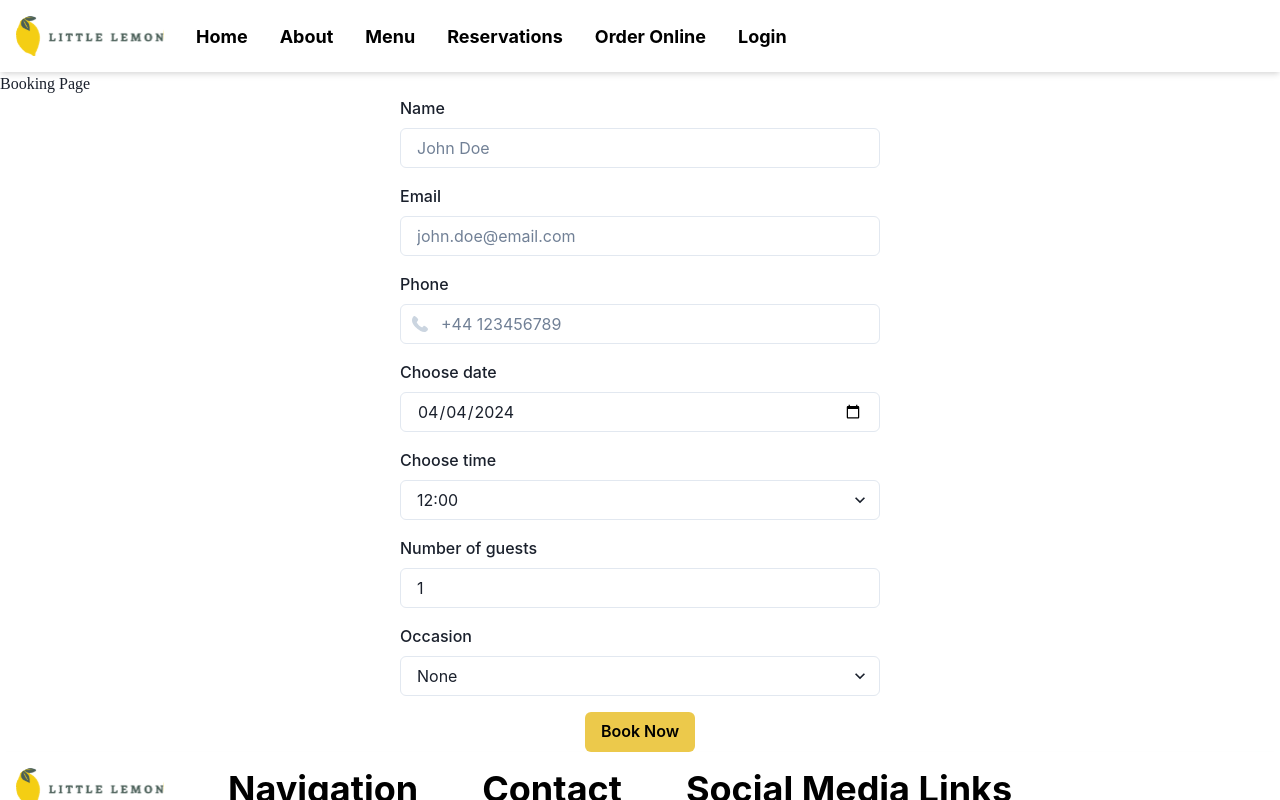
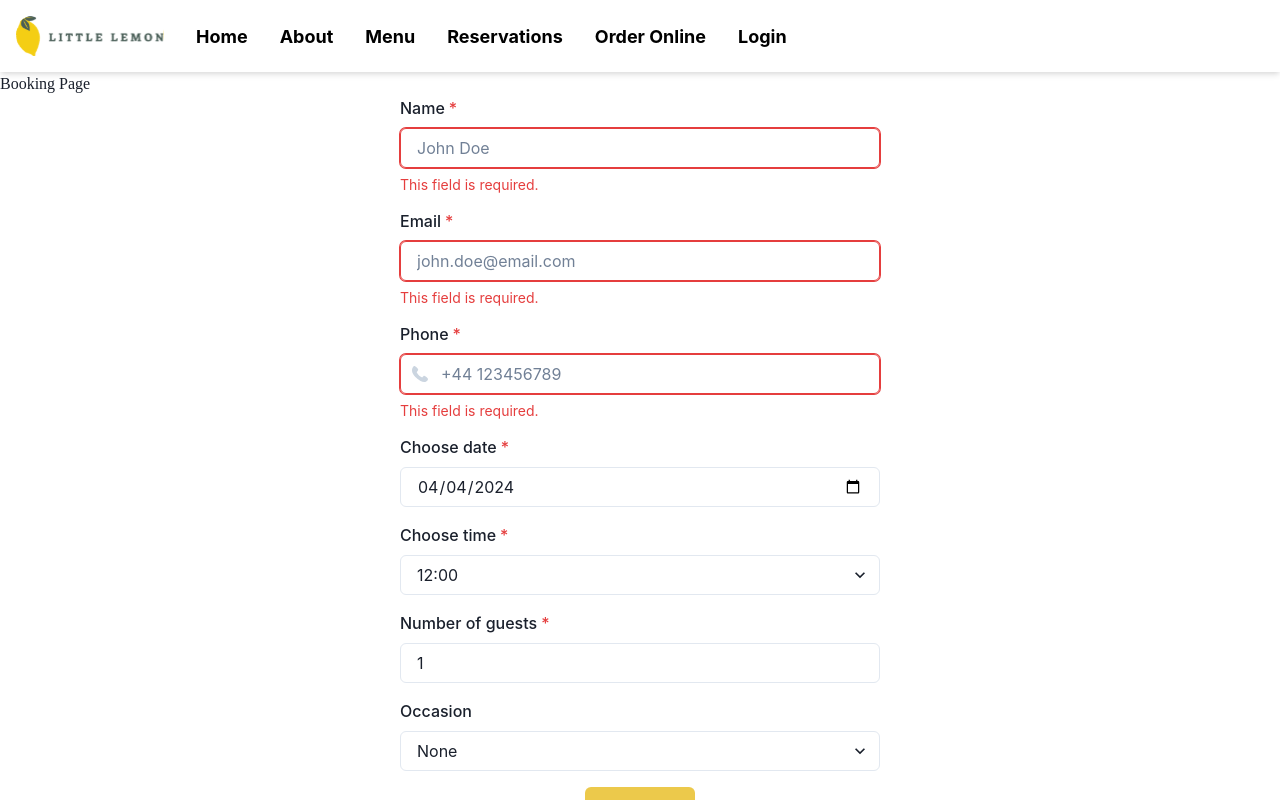
Before and after one commit to nickpolvani/little_lemon, a React (Create React App) app: page /booking in a window 1280 px wide. Shown: the top 800 px of the page. Built offline with nearby package versions, Linux system fonts and the light colour scheme.

Commit message:
stable booking form

```diff
--- a/src/components/BookingForm.js
+++ b/src/components/BookingForm.js
@@ -11,19 +11,24 @@ import {
   Text,
   Alert,
   AlertIcon,
+  FormErrorMessage,
 } from "@chakra-ui/react";
 import { PhoneIcon } from "@chakra-ui/icons";
 
 import { submitBooking } from "../api/api";
 
-function BookingForm({ availableTimes, setAvailableTimes, dateChange, handleBookingConfirmed }) {
+function BookingForm({
+  availableTimes,
+  setAvailableTimes,
+  dateChange,
+  handleBookingConfirmed,
+}) {
   // State variables for each form field
   const today = new Date().toISOString().split("T")[0];
 
   const [name, setName] = useState("");
   const [email, setEmail] = useState("");
   const [phone, setPhone] = useState("");
-
   const [date, setDate] = useState(today);
   const [time, setTime] = useState(availableTimes[0]);
   const [guests, setGuests] = useState(1);
@@ -50,7 +55,15 @@ function BookingForm({ availableTimes, setAvailableTimes, dateChange, handleBook
           setAvailableTimes({ type: "remove", payload: time });
           // Show a success message
           setStatus("success");
-          handleBookingConfirmed({name, email, phone, date, time, guests, occasion});
+          handleBookingConfirmed({
+            name,
+            email,
+            phone,
+            date,
+            time,
+            guests,
+            occasion,
+          });
         } else {
           // Show an error message
           setStatus("error");
@@ -60,7 +73,6 @@ function BookingForm({ availableTimes, setAvailableTimes, dateChange, handleBook
         console.error(err);
         setStatus("error");
       });
-
   }
 
   useEffect(() => {
@@ -88,7 +100,7 @@ function BookingForm({ availableTimes, setAvailableTimes, dateChange, handleBook
       m="auto"
       onSubmit={handleSubmit}
     >
-      <FormControl>
+      <FormControl isRequired isInvalid={name === ""}>
         <FormLabel htmlFor="name">Name</FormLabel>
         <Input
           required={true}
@@ -98,8 +110,14 @@ function BookingForm({ availableTimes, setAvailableTimes, dateChange, handleBook
           onChange={handleNameChange}
           placeholder="John Doe"
         />
+        {name === "" && (
+          <FormErrorMessage>This field is required.</FormErrorMessage>
+        )}
       </FormControl>
-      <FormControl>
+      <FormControl
+        isRequired
+        isInvalid={email === "" || !email.includes("@") || !email.includes(".")}
+      >
         <FormLabel htmlFor="email">Email</FormLabel>
         <Input
           required={true}
@@ -109,9 +127,17 @@ function BookingForm({ availableTimes, setAvailableTimes, dateChange, handleBook
           onChange={handleEmailChange}
           placeholder={"john.doe@email.com"}
         />
+        {email === "" ? (
+          <FormErrorMessage>This field is required.</FormErrorMessage>
+        ) : !email.includes("@") || !email.includes(".") ? (
+          <FormErrorMessage>Invalid email address.</FormErrorMessage>
+        ) : null}
       </FormControl>
 
-      <FormControl>
+      <FormControl
+        isRequired
+        isInvalid={phone === "" || phone.length < 8 || phone.length > 15}
+      >
         <FormLabel htmlFor="phone">Phone</FormLabel>
         <InputGroup>
           <InputLeftElement
@@ -127,9 +153,19 @@ function BookingForm({ availableTimes, setAvailableTimes, dateChange, handleBook
             placeholder="+44 123456789"
           />
         </InputGroup>
+        {phone === "" ? (
+          <FormErrorMessage>This field is required.</FormErrorMessage>
+        ) : phone.length < 8 || phone.length > 15 ? (
+          <FormErrorMessage>
+            Invalid phone number, Length must be between 8 and 15.
+          </FormErrorMessage>
+        ) : null}
       </FormControl>
 
-      <FormControl>
+      <FormControl
+        isRequired
+        isInvalid={date === "" || new Date(date) < new Date(today)}
+      >
         <FormLabel htmlFor="res-date">Choose date</FormLabel>
         <Input
           type="date"
@@ -139,8 +175,20 @@ function BookingForm({ availableTimes, setAvailableTimes, dateChange, handleBook
           min={today}
           required={true}
         />
+        {date === "" ? (
+          <FormErrorMessage>This field is required.</FormErrorMessage>
+        ) : new Date(date) < new Date(today) ? (
+          <FormErrorMessage>
+            Invalid date, must be today or later.
+          </FormErrorMessage>
+        ) : null}
       </FormControl>
-      <FormControl isInvalid={noAvailableTimes}>
+      <FormControl
+        isRequired
+        isInvalid={
+          noAvailableTimes || time === "" || !availableTimes.includes(time)
+        }
+      >
         <FormLabel htmlFor="res-time">Choose time</FormLabel>
         <Select
           id="res-time"
@@ -150,10 +198,18 @@ function BookingForm({ availableTimes, setAvailableTimes, dateChange, handleBook
         >
           {timeOptions(availableTimes)}
         </Select>
-        {noAvailableTimes && <Text color="red.500">No available times.</Text>}
+
+        {noAvailableTimes ? (
+          <FormErrorMessage>No available times.</FormErrorMessage>
+        ) : time === "" || !availableTimes.includes(time) ? (
+          <FormErrorMessage>Please select a valid time.</FormErrorMessage>
+        ) : null}
       </FormControl>
 
-      <FormControl>
+      <FormControl
+        isRequired
+        isInvalid={guests === "" || guests < 1 || guests > 10}
+      >
         <FormLabel htmlFor="guests">Number of guests</FormLabel>
         <Input
           required={true}
@@ -165,6 +221,11 @@ function BookingForm({ availableTimes, setAvailableTimes, dateChange, handleBook
           value={guests}
           onChange={handleGuestsChange}
         />
+        {guests === "" ? (
+          <FormErrorMessage>This field is required.</FormErrorMessage>
+        ) : guests < 1 || guests > 10 ? (
+          <FormErrorMessage>Invalid number of guests, must be between 1 and 10.</FormErrorMessage>
+        ) : null}
       </FormControl>
 
       <FormControl>
```
